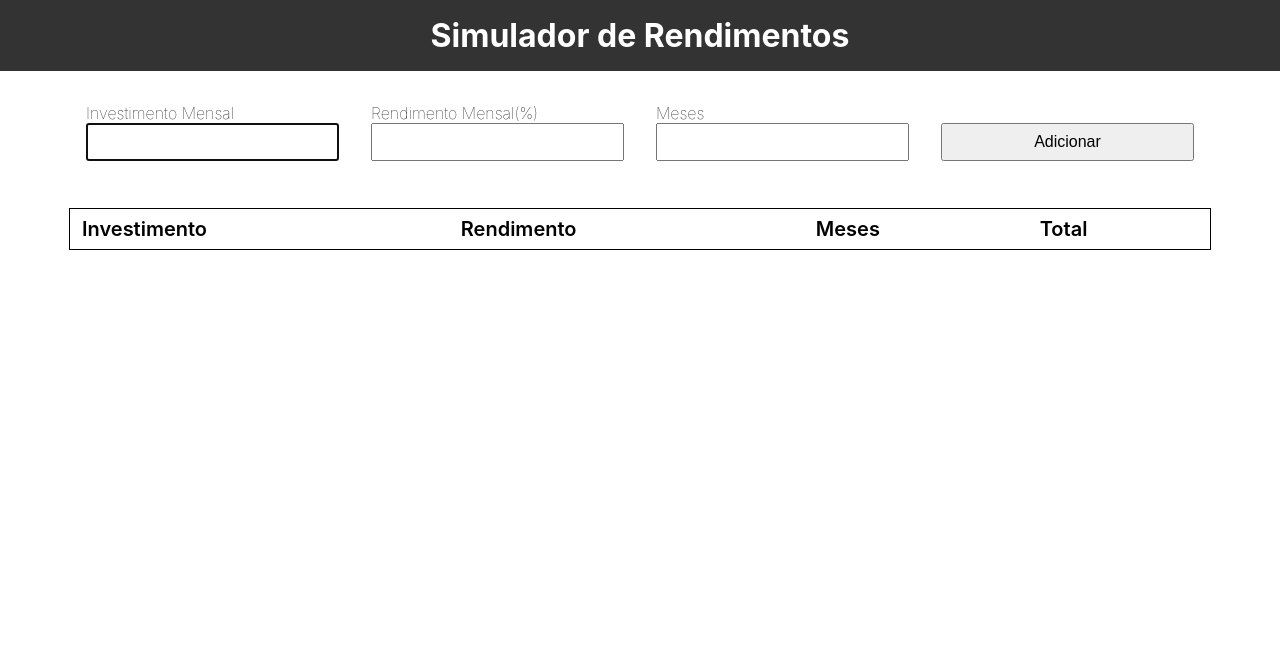
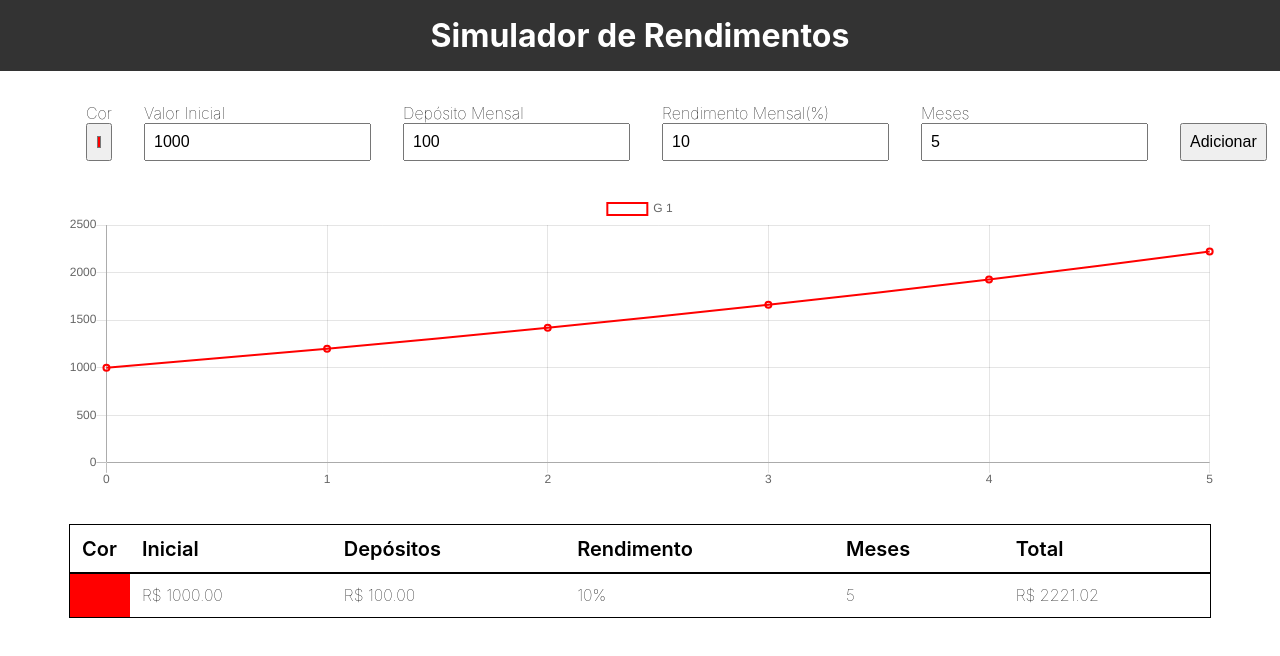
Before and after one commit to PedroRorato/react-investment-chart, a React (Create React App) app: page / in a window 1280 px wide. Both pictures are taken after a click on the button "Adicionar". Shown: the top 656 px of the page. Built offline with nearby package versions, Linux system fonts and the light colour scheme.

Commit message:
Grafico Basico

```diff
--- a/src/App.js
+++ b/src/App.js
@@ -6,16 +6,20 @@ import './assets/styles/global.css';
 import Header from './components/Header';
 import Container from './components/Container';
 import TableRow from './components/TableRow';
+import Chart from './components/Chart';
 
-function App() {
-  const { register, formState: { errors }, handleSubmit, setValue } = useForm();
-  const [list, setList] = useState([]);
+let data = {
+  labels: [],
+  datasets: []
+}
 
 const fullFillTable = (element, index) => {
   return (
     <TableRow
       key={index}
-        investimento={element.investimento}
+      cor={element.cor}
+      inicial={element.inicial}
+      deposito={element.deposito}
       rendimento={element.rendimento}
       meses={element.meses}
       total={element.total}
@@ -23,14 +27,47 @@ function App() {
   );
 }
 
-  const onSubmit = ({investimento, rendimento, meses}) => {
-    var total = 0;
-    investimento = parseFloat(investimento).toFixed(2);
+function App() {
+  const { register, formState: { errors }, handleSubmit, setValue } = useForm();
+  const [list, setList] = useState([]);
+  const [chartData, setChartData] = useState(data);
+
+  const handleChartData = async (cor, array, meses) => {
+    let auxData = chartData;
+    let newDataset = {
+      label: `G ${auxData.datasets.length + 1}`,
+      data: array,
+      borderWidth: 2,
+      borderColor: cor,
+      backgroundColor: 'transparent'
+    }
+    //Ajuste Labels
+    if(auxData.labels.length < meses+1) {
+      console.log('menor');
+      let newLabels = [];
+      for(let i = 0; i <= meses; i++) { newLabels.push(i) }
+      auxData.labels =  newLabels;
+    }
+    auxData.datasets.push(newDataset);
+    setChartData(auxData)
+  }
+
+
+  const onSubmit = async ({cor, inicial, deposito, rendimento, meses}, e) => {
+    //Reseta Form
+    e.target.reset();
+    //Inicia dataArray
+    let dataArray = [parseInt(inicial)];
+    var total = parseFloat(inicial);
+    inicial = parseFloat(inicial).toFixed(2);
+    deposito = parseFloat(deposito).toFixed(2);
     for(let i = 0; i < meses; i++) {
-      total = total + parseFloat(investimento) + (total * parseFloat(rendimento/100));
+      total = total + parseFloat(deposito) + (total * parseFloat(rendimento/100));
+      dataArray.push(Math.round(total));
     }
+    handleChartData(cor, dataArray, meses);
     total = total.toFixed(2);
-    setList([{investimento, rendimento, meses, total}, ...list]);
+    setList([{cor, inicial, deposito, rendimento, meses, total}, ...list]);
   }
 
   return (
@@ -40,11 +77,32 @@ function App() {
       <Container>
         <form onSubmit={handleSubmit(onSubmit)}>
           <div className="form-group">
-            <label>Investimento Mensal</label>
+            <label>Cor</label>
+            <input
+              type="color"
+              name="cor"
+              defaultValue="#ff0000"
+              {...register('cor', {required: true})}
+            />
+          </div>
+
+          <div className="form-group">
+            <label>Valor Inicial</label>
             <input
               type="text"
-              name="investimento"
-              {...register('investimento', {required: true})}
+              name="inicial"
+              defaultValue="1000"
+              {...register('inicial', {required: true})}
+            />
+          </div>
+
+          <div className="form-group">
+            <label>Depósito Mensal</label>
+            <input
+              type="text"
+              name="deposito"
+              defaultValue="100"
+              {...register('deposito', {required: true})}
             />
           </div>
 
@@ -53,6 +111,7 @@ function App() {
             <input
               type="text"
               name="rendimento"
+              defaultValue="10"
               {...register('rendimento', {required: true})}
             />
           </div>
@@ -62,6 +121,7 @@ function App() {
             <input
               type="text"
               name="meses"
+              defaultValue="5"
               {...register('meses', {required: true})}
             />
           </div>
@@ -70,11 +130,17 @@ function App() {
             <button type="submit">Adicionar</button>
           </div>
         </form>
+      </Container>
 
+      <Chart data={chartData}/>
+
+      <Container>
         <table>
           <thead>
             <tr>
-              <td>Investimento</td>
+              <td>Cor</td>
+              <td>Inicial</td>
+              <td>Depósitos</td>
               <td>Rendimento</td>
               <td>Meses</td>
               <td>Total</td>
--- a/src/assets/styles/global.css
+++ b/src/assets/styles/global.css
@@ -29,6 +29,11 @@ form {
     font-size: 1rem;
 }
 
+.form-group input[type='color'] {
+    height: 38px;
+    width: 100%;
+}
+
 button{
     padding: .5rem;
     font-size: 1rem;
@@ -57,5 +62,12 @@ tr {
 }
 
 th, td {
-    padding: .5rem .75rem;
+    padding: .75rem;
 }
+
+
+.chart-container {
+    max-width: 90%;
+    margin: 1rem auto 0;
+    height: 300px;
+}
--- /dev/null
+++ b/src/components/Chart/index.js
@@ -0,0 +1,28 @@
+import React, { useState } from 'react';
+import { Line } from 'react-chartjs-2';
+
+import './style.css';
+
+function Chart(props) {
+
+    return (
+        <div className="chart-container">
+            <Line
+                data={props.data}
+                options={{
+                    maintainAspectRatio: false,
+                    scales: {
+                        yAxes: [
+                            {
+                                ticks: { beginAtZero: true }
+                            }
+                        ]
+                    }
+                }}
+            />
+        </div>
+
+    );
+}
+
+export default Chart;
--- /dev/null
+++ b/src/components/Chart/style.css
@@ -0,0 +1,5 @@
+.chart-container {
+    max-width: 90%;
+    margin: 1rem auto 0;
+    height: 300px;
+}
--- a/src/components/TableRow/index.js
+++ b/src/components/TableRow/index.js
@@ -6,7 +6,9 @@ function TableRow(props) {
 
     return (
         <tr>
-            <td>R$ {props.investimento}</td>
+            <td style={{backgroundColor: props.cor}}></td>
+            <td>R$ {props.inicial}</td>
+            <td>R$ {props.deposito}</td>
             <td>{props.rendimento}%</td>
             <td>{props.meses}</td>
             <td>R$ {props.total}</td>
--- a/src/components/TableRow/style.css
+++ b/src/components/TableRow/style.css
@@ -0,0 +1,3 @@
+td:first-child {
+    width: 60px;
+}
```
Lines whose indentation alone changed are shown as unchanged.
